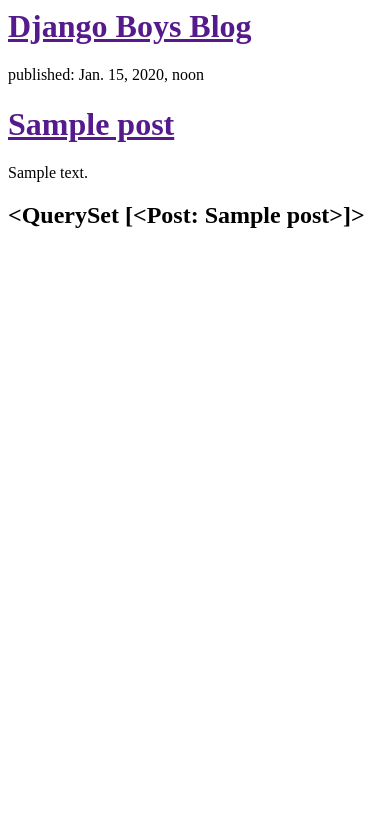
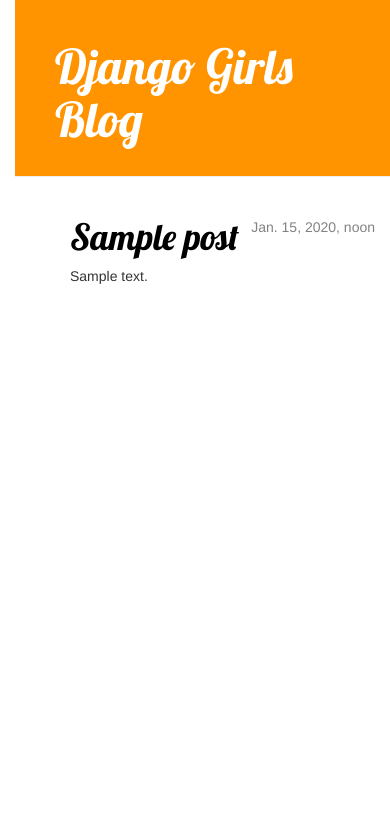
Before and after one commit to Ryslan39/my-first-blog, a Django app: page / in a window 390 px wide. Shown: the top 823 px of the page. Run offline with Django 4.2, Linux system fonts and the light colour scheme; tables that the repository leaves empty hold one stand-in row (values such as "Sample post"); some libraries are stand-ins or nearby versions.

Commit message:
Added view and template for detailed blog post as well as CSS for the site.

```diff
--- /dev/null
+++ b/blog/static/CSS/blog.css
@@ -0,0 +1,56 @@
+h1 a {
+    color: #FCA205;
+    font-family: 'Lobster';
+}
+
+body {
+    padding-left: 15px;
+}
+
+.page-header {
+    background-color: #ff9400;
+    margin-top: 0;
+    padding: 20px 20px 20px 40px;
+}
+
+.page-header h1, .page-header h1 a, .page-header h1 a:visited, .page-header h1 a:active {
+    color: #ffffff;
+    font-size: 36pt;
+    text-decoration: none;
+}
+
+.content {
+    margin-left: 40px;
+}
+
+h1, h2, h3, h4 {
+    font-family: 'Lobster', cursive;
+}
+
+.date {
+    float: right;
+    color: #828282;
+}
+
+.save {
+    float: right;
+}
+
+.post-form textarea, .post-form input {
+    width: 100%;
+}
+
+.top-menu, .top-menu:hover, .top-menu:visited {
+    color: #ffffff;
+    float: right;
+    font-size: 26pt;
+    margin-right: 20px;
+}
+
+.post {
+    margin-bottom: 70px;
+}
+
+.post h1 a, .post h1 a:visited {
+    color: #000000;
+}
--- /dev/null
+++ b/blog/templates/blog/base.html
@@ -0,0 +1,34 @@
+{% load static %}
+<html>
+  <head>
+    <title>Django Girls blog</title>
+    <link
+      rel="stylesheet"
+      href="//maxcdn.bootstrapcdn.com/bootstrap/3.2.0/css/bootstrap.min.css"
+    />
+    <link
+      rel="stylesheet"
+      href="//maxcdn.bootstrapcdn.com/bootstrap/3.2.0/css/bootstrap-theme.min.css"
+    />
+    <link
+      href="//fonts.googleapis.com/css?family=Lobster&subset=latin,latin-ext"
+      rel="stylesheet"
+      type="text/css"
+    />
+    <link rel="stylesheet" href="{% static 'css/blog.css' %}" />
+  </head>
+  <body>
+    <div class="page-header">
+        <h1><a href="/">Django Girls Blog</a></h1>
+    </div>
+    <div class="content container">
+        <div class="row">
+            <div class="col-md-8">
+            {% block content %}
+            {% endblock %}
+            </div>
+        </div>
+    </div>
+</body>
+  </body>
+</html>
--- a/blog/templates/blog/post_list.html
+++ b/blog/templates/blog/post_list.html
@@ -1,22 +1,7 @@
-<html>
-  <head>
-    <title>Django Byos blog</title>
-  </head>
-  <body>
-    <div>
-      <h1><a href="">Django Boys Blog</a></h1>
-    </div>
-
-    {% for post in posts %}
-    <div>
-      <p>published: {{ post.published_date }}</p>
-      <h1><a href="">{{ post.title }}</a></h1>
-      <p>{{ post.text|linebreaksbr }}</p>
-    </div>
-    {% endfor %}
-
-    <div>
-      <h2>{{ posts }}</h2>
-    </div>
-  </body>
-</html>
+{% extends 'blog/base.html' %} {% block content %} {% for post in posts %}
+<div class="post">
+  <div class="date">{{ post.published_date }}</div>
+  <h1><a href="{% url 'post_detail' pk=post.pk %}">{{ post.title }}</a></h1>
+  <p>{{ post.text|linebreaksbr }}</p>
+</div>
+{% endfor %} {% endblock %}
--- a/blog/urls.py
+++ b/blog/urls.py
@@ -4,4 +4,5 @@ from . import views
 
 urlpatterns = [
     re_path(r'^$', views.post_list, name='post_list'),
+    re_path(r'^post/(?P<pk>[0-9]+)/$', views.post_detail, name='post_detail'),
 ]
--- a/blog/views.py
+++ b/blog/views.py
@@ -1,4 +1,4 @@
-from django.shortcuts import render
+from django.shortcuts import render, get_object_or_404
 from django.http import HttpResponse
 from .models import Post
 from django.utils import timezone
@@ -10,3 +10,8 @@ def post_list(request):
     posts = Post.objects.filter(
         published_date__lte=timezone.now()).order_by('published_date')
     return render(request, 'blog/post_list.html', {'posts': posts})
+
+
+def post_detail(request, pk):
+    post = get_object_or_404(Post, pk=pk)
+    return render(request, 'blog/post_detail.html', {'post': post})
```
Also changed, not shown: blog/templates/blog/post_detail.html (added, +9 -0 lines).
